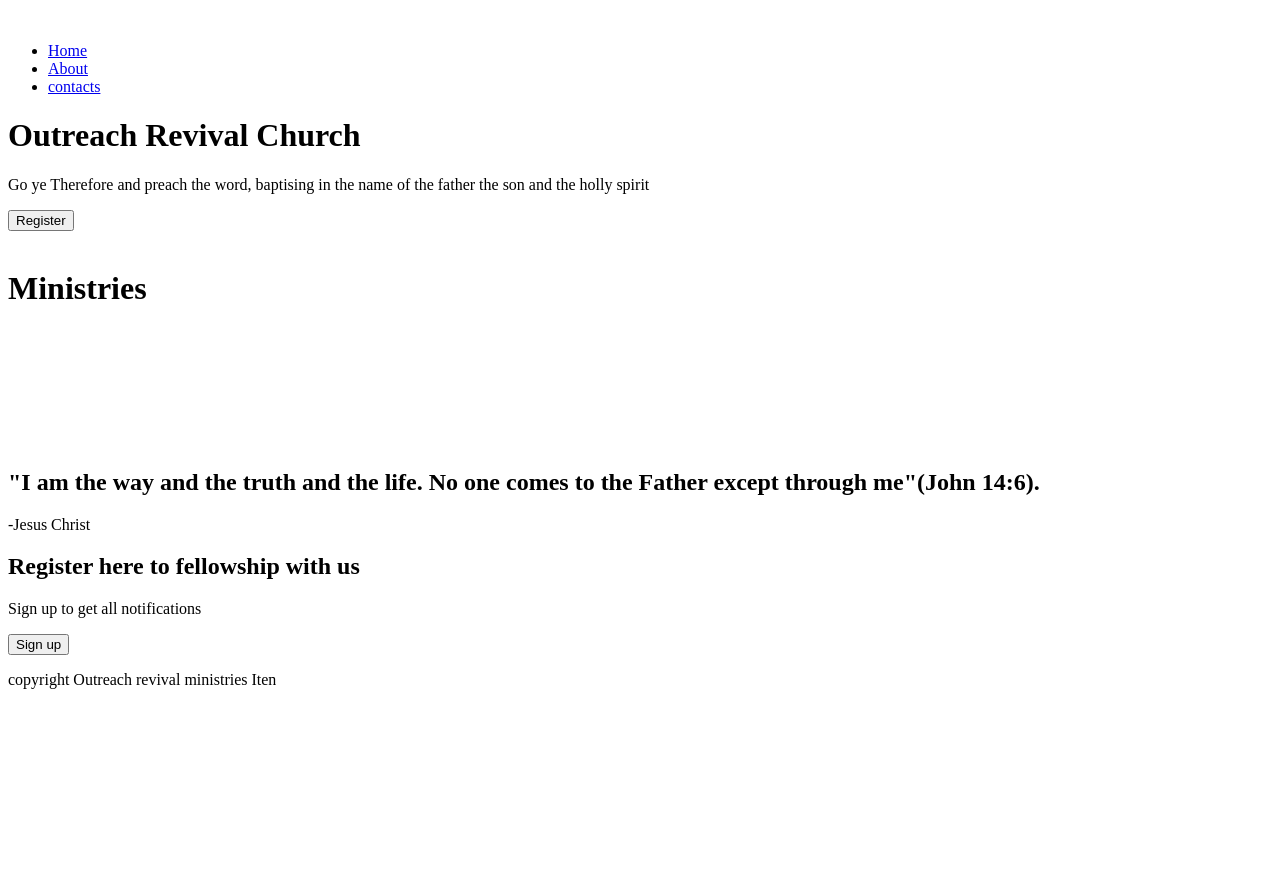
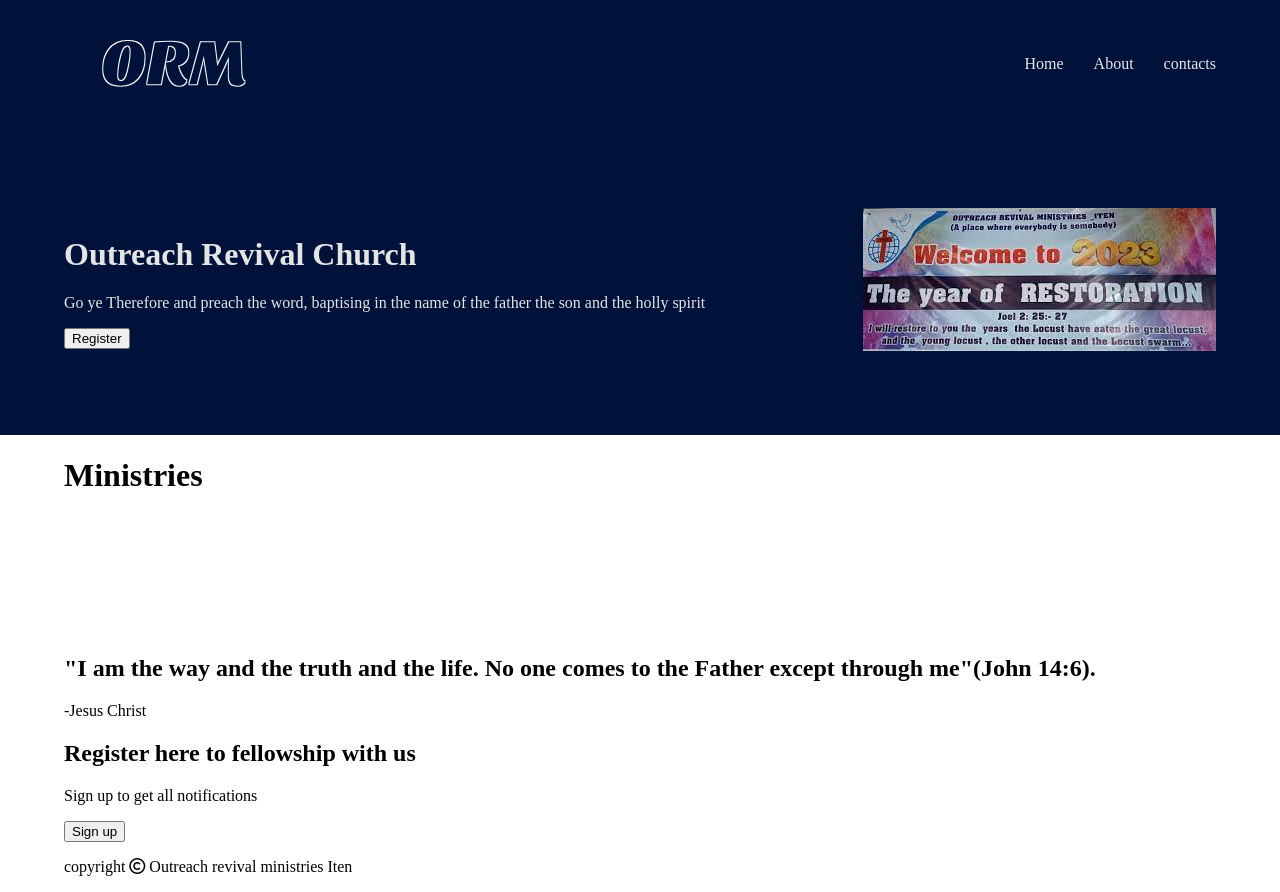
Before and after one commit to Justus-Kimutai/ORM, a plain HTML site: page index.html in a window 1280 px wide. Before the commit the page ends 800 px from the top, so only its background shows below. Drawn offline with Linux system fonts and the light colour scheme.

Commit message:
style the header and intro section

```diff
--- a/index.html
+++ b/index.html
@@ -4,12 +4,16 @@
     <meta charset="UTF-8">
     <meta name="viewport" content="width=device-width, initial-scale=1.0">
     <title>Outreach Revival Church</title>
+    <link rel="stylesheet" href="styles.css">
+    <script src="https://kit.fontawesome.com/f12e9e9c04.js" crossorigin="anonymous"></script>
 </head>
 <body>
+
     <header>
+        <div class="container header">
 
             <div class="logo">
-            <img src="" alt="">
+                <img src="images/ORM.svg" alt="Outreach Revival Ministries LOgo">
             </div>
 
             <div class="nav">
@@ -19,66 +23,73 @@
                     <li class="nav_item"><a href="#" class="nav_link">contacts</a></li>
                 </ul>
             </div>
-
+        </div>
     </header>
 
     <div class="intro">
+        <div class="container">
 
+            <div class="intro_div">
                 <div class="intro_section">
                     <h1 class="intro_title">Outreach Revival Church</h1>
                     <p class="intro_text">Go ye Therefore and preach the word, baptising in the name of the father the son and the holly spirit</p>
                     <button class="intro_btn">Register</button>
                 </div>
 
-        <div class="intro_section">
-            <img src="" alt="">
+                <div class="intro_section intro_section--img">
+                    <img src="images/ORM.jpg" alt="A picture showing a pulpit of Outreach Church Iten">
+                </div>
+            </div>
+
         </div>
 
     </div>
 
     <div class="min_section">
+        <div class="container">
+
             <h1 class="section_title">Ministries</h1>
-
             <div class="min">
-
                 <div class="min_row">
                     <div class="img">
                         <img src="" alt="">
                     </div>
                     <p class="min_row--text"></p>
                 </div>
-
                 <div class="min_row">
                     <div class="img">
                         <img src="" alt="">
                     </div>
                     <p class="min_row--text"></p>
                 </div>
-
                 <div class="min_row">
                     <div class="img">
                         <img src="" alt="">
                     </div>
                     <p class="min_row--text"></p>
                 </div>
-
                 <div class="min_row">
                     <div class="img">
                         <img src="" alt="">
                     </div>
                     <p class="min_row--text"></p>
                 </div>
-
+            </div>
         </div>
 
     </div>
 
     <div class="quote_section">
+        <div class="container">
             <h2>"I am the way and the truth and the life. No one comes to the Father except through me"(John 14:6).</h2>
             <p>-Jesus Christ</p>
         </div>
 
+    </div>
+
     <div class="cta_section">
+        <div class="container">
+
             <div class="cta">
                 <div>
                     <h2 class="cta_title">Register here to fellowship with us</h2>
@@ -87,9 +98,14 @@
                 <button class="cta_btn">Sign up</button>
             </div>
         </div>
+    </div>
 
     <div class="footer_section">
-        <p>copyright Outreach revival ministries Iten</p>
+        <div class="container">
+
+            <p>copyright <i class="fa-regular fa-copyright"></i> Outreach revival ministries Iten</p>
+        </div>
+
     </div>
 </body>
 </html>
--- /dev/null
+++ b/styles.css
@@ -0,0 +1,46 @@
+body{
+    box-sizing: border-box;
+    padding: 0;
+    margin: 0;
+}
+img{
+    max-width: 100%;
+}
+.container{
+    margin: 0 auto;
+    width: 90%;
+}
+header,.intro{
+    background: rgb(0, 18, 58);
+}
+.header{
+    display: flex;
+    justify-content: space-between;
+}
+.nav{
+   display: flex;
+}
+.nav_list{
+    display: flex;
+    gap: 30px;
+    align-items: center;
+}
+.nav_item{
+    list-style: none;
+}
+.nav_link{
+    text-decoration: none;
+    color: rgb(231, 231, 231);
+}
+.nav_link:hover{
+    text-decoration: underline;
+}
+
+/* intro */
+.intro_div{
+    display: flex;
+    align-items: center;
+    justify-content: space-between;
+    color: #e4e4e4;
+    padding: 5em 0;
+}
```
Also changed, not shown: images/ORM.jpg (added), images/ORM.svg (added). Lines whose indentation alone changed are shown as unchanged.
